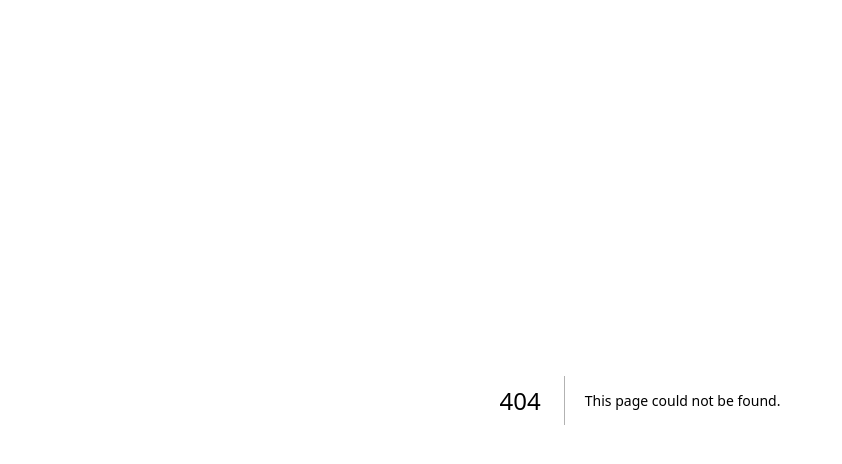
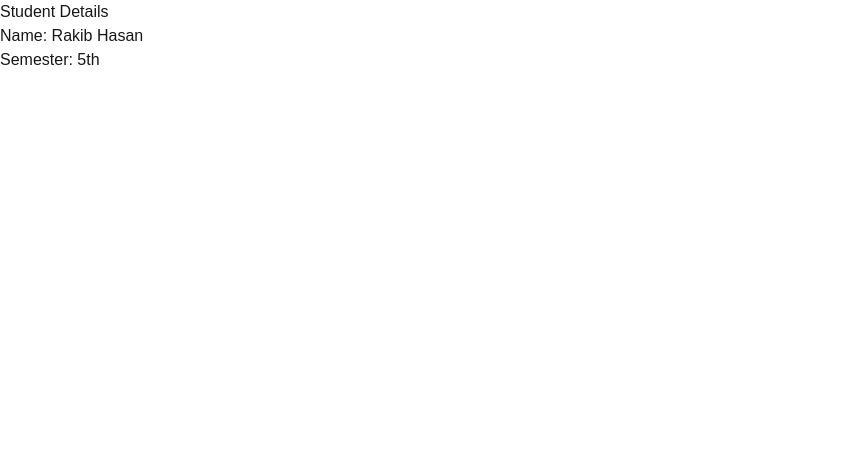
Before and after one commit to md-rakib-hasan1/next-learning, a Next.js app: page /student in a window 1280 px wide. Before the commit this address had no page. Shown: the top 464 px of the page, without its empty margins (0-842 px from the left). Built offline with nearby package versions, Linux system fonts and the light colour scheme.

Commit message:
props in nextjs

```diff
--- /dev/null
+++ b/src/app/counter.tsx
@@ -0,0 +1,16 @@
+"use client";
+
+import { useState } from "react";
+
+const CounterPage=()=>{
+    const[count, setCount]=useState<number>(0);
+
+    return (
+        <div>
+            <button onClick={()=>setCount(count+1)}>
+                conut:{count}
+            </button>
+        </div>
+    )
+}
+export default CounterPage;
--- a/src/app/page.tsx
+++ b/src/app/page.tsx
@@ -1,5 +1,6 @@
 import Link from 'next/link';
 import React from 'react';
+import CounterPage from './counter';
 
 const AppPage = () => {
   return (
@@ -13,7 +14,7 @@
       <Link href="/products/phones">Phones</Link>
       <br />
       <Link href="/products/laptops">Laptops</Link>
-
+      <CounterPage/>
     </div>
   );
 };
--- /dev/null
+++ b/src/app/student/page.tsx
@@ -0,0 +1,15 @@
+import React from 'react';
+import StudentCard from './studentCard';
+
+const StudentPage = () => {
+    return (
+        <div>
+            <h1>Student Details</h1>
+            <StudentCard
+            name="Rakib Hasan"
+            semester="5th"/>
+        </div>
+    );
+};
+
+export default StudentPage;
--- /dev/null
+++ b/src/app/student/studentCard.tsx
@@ -0,0 +1,19 @@
+// "use client";
+
+import React from 'react';
+interface StudentProps{
+    name:string;
+    semester:string;
+}
+
+const StudentCard = ({name,semester}:StudentProps) => {
+    return (
+        <div>
+            <h2>Name: {name}</h2>
+            <p>Semester: {semester}</p>
+
+        </div>
+    );
+};
+
+export default StudentCard;
```
